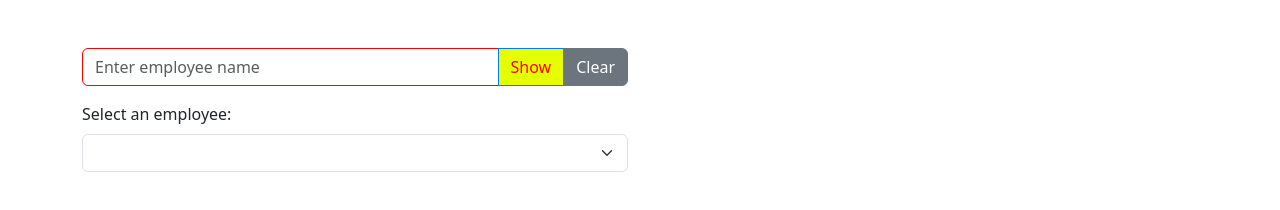
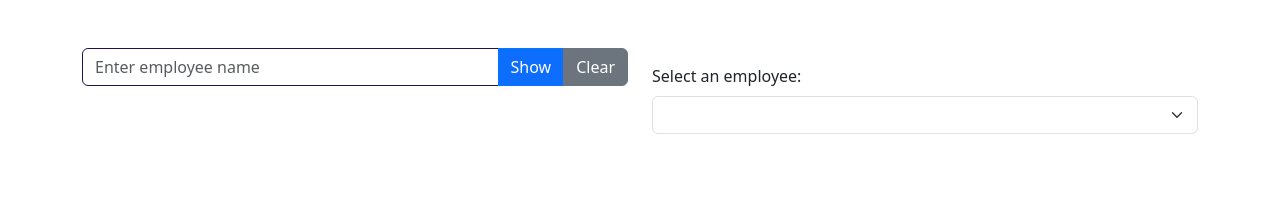
Before and after one commit to weitsung50110/TypeScrip_json_EmpList_node.js, a website: page public/index.html in a window 1280 px wide. Drawn offline with nearby package versions, Linux system fonts and the light colour scheme; no server answers.

Commit message:
update bootstrap

```diff
--- a/public/index.html
+++ b/public/index.html
@@ -10,12 +10,14 @@
 <body>
 	<div class="container mt-5">
 		<div class="row">
-		  <div class="col-md-6">
+		  	<div class="col-md-6 col-sm-6">
 				<div class="input-group mb-3">
 				<input type="text" class="form-control" id="nameInput" placeholder="Enter employee name">
 				<button class="btn btn-primary" id="showButton">Show</button>
 				<button class="btn btn-secondary" id="clearButton">Clear</button>
 				</div>
+			</div>
+			<div class="col-md-6 col-sm-6">
 				<div class="mb-3">
 				<div id="nameDisplay"></div>
 				</div>
@@ -23,7 +25,11 @@
 				<label for="employee-select" class="form-label">Select an employee:</label>
 				<select class="form-select" id="employee-select"></select>
 				</div>
+			</div>
+			<div class="col-md-12 col-sm-12">
+				<div class="mb-3">
 				<div id="employee-details"></div>
+			</div>
 		  </div>
 		</div>
 	</div>
--- a/public/styles.scss
+++ b/public/styles.scss
@@ -3,12 +3,13 @@
 // Add your custom styles below
 
 // 例如，調整表單元素的樣式
-.form-control {
-  border-color: #ff0000; // 修改輸入框的邊框顏色
+.row{
+  .form-control {
+    border-color: #210f57; // 修改輸入框的邊框顏色
+  }
+
+  .btn-primary {
+    border-color: #007bff; // 修改主要按鈕的邊框顏色
+  }
+
 }
-
-.btn-primary {
-  background-color: #e5ff00; // 修改主要按鈕的背景顏色
-  border-color: #007bff; // 修改主要按鈕的邊框顏色
-  color:#ff0000;
-}
```
Also changed, not shown: public/styles.css, 1 other file. Lines whose indentation alone changed are shown as unchanged.
